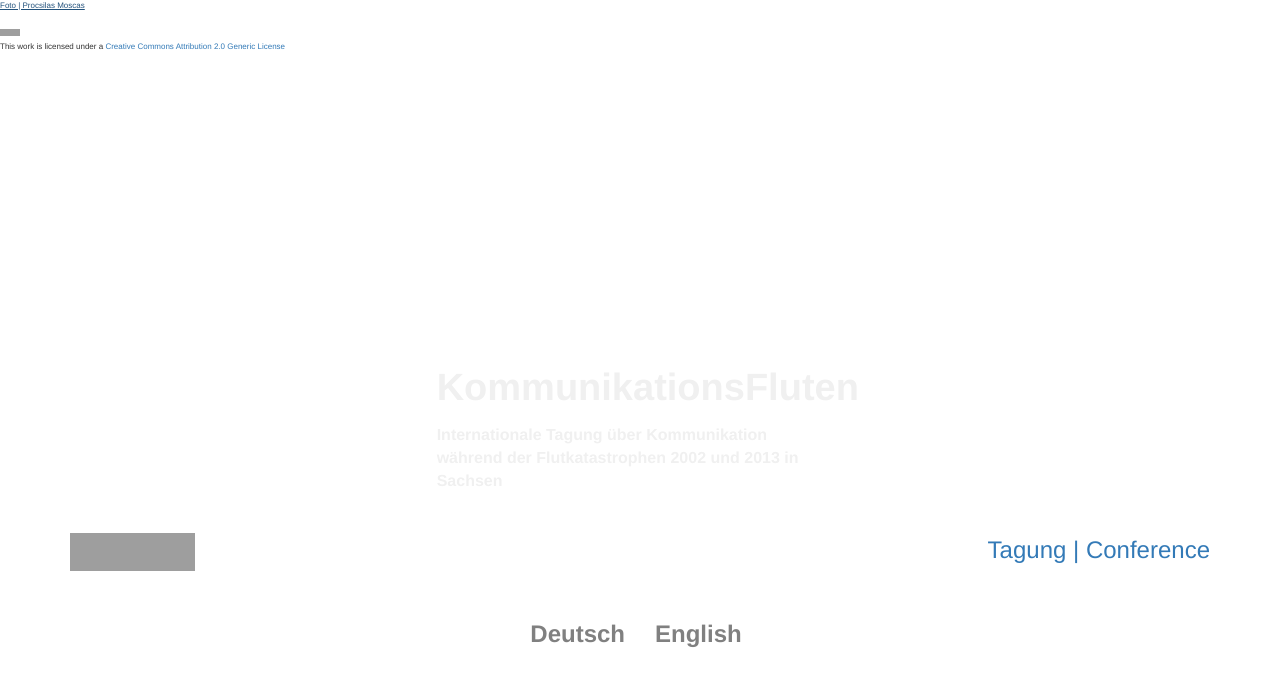
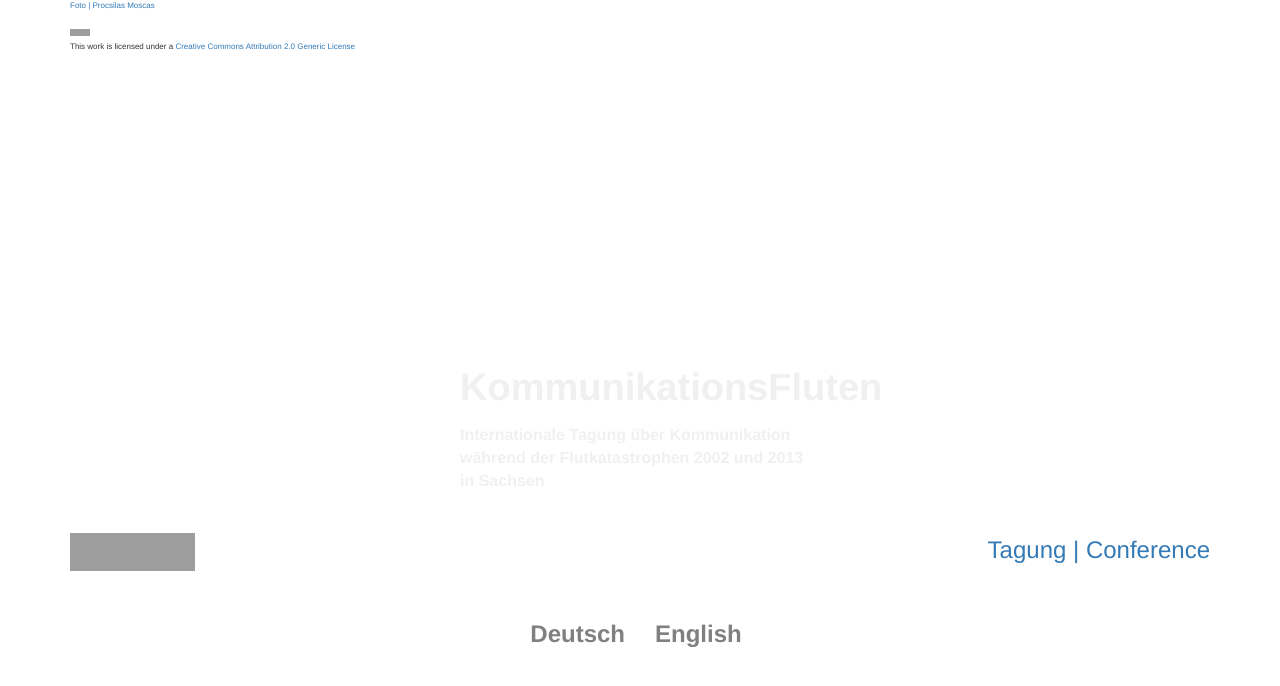
Before and after one commit to susedev/test, a Jekyll site: the page built from index.html, in a window 1280 px wide. Shown: the top 686 px of the page. Built offline with Jekyll 4.4.1, drawn with Linux system fonts in a browser that asks for light colours; nearby versions of some CDN libraries; grey boxes are pictures that could not be loaded.

Commit message:
Update home.html

```diff
--- a/_layouts/home.html
+++ b/_layouts/home.html
@@ -8,8 +8,8 @@
 <script src="//cdnjs.cloudflare.com/ajax/libs/twitter-bootstrap/3.3.4/js/bootstrap.js"></script>
 
 <body>
- <div class="background">
-   <div class="row">
+ <div class="container">
+   <div class="row" class id="background">
     <div class="col-md-4">
       <a href="https://www.flickr.com/photos/procsilas/3010458671/in/photostream/"><p style="font-size: 8px; color:color:#808080"> Foto | Procsilas Moscas </p></a> <a rel="license" href="http://creativecommons.org/licenses/by/2.0/"><img alt="Creative Commons License" style="height: 7px; width: 20px; border-bottom: 5 px; border-left:5px" src="https://i.creativecommons.org/l/by/2.0/88x31.png" /></a><br /><p style="font-size: 8px">This work is licensed under a <a rel="license" href="http://creativecommons.org/licenses/by/2.0/">Creative Commons Attribution 2.0 Generic License</a></p>
 
```
